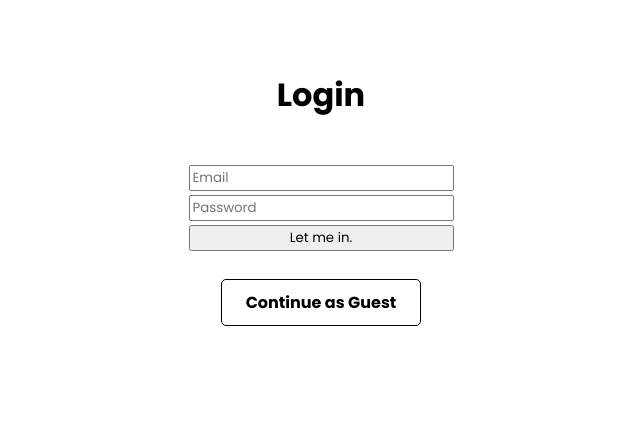
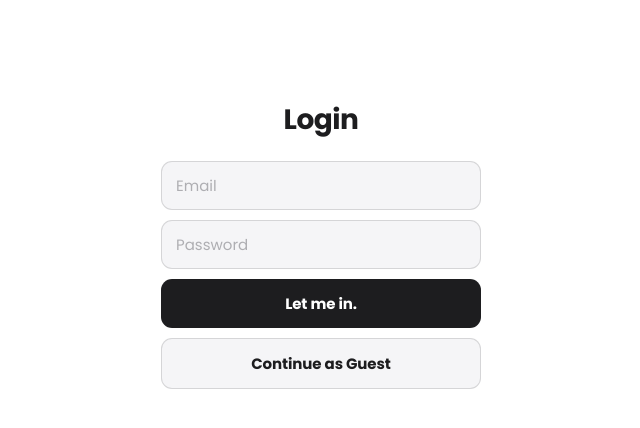
Before and after one commit to bowa41/routepyramid, a Flask app: template templates/login.html in a window 1280 px wide. Shown: the top 428 px of the page, without its empty margins (319-959 px from the left). Run offline with Flask 3, Linux system fonts and the light colour scheme; the template is opened without the code that fills it, so the values that code supplies are empty; some libraries are stand-ins or nearby versions.

Commit message:
login page styling

```diff
--- a/static/css/styles.css
+++ b/static/css/styles.css
@@ -450,26 +450,119 @@ select#year {
   width: 100%;
   margin: 0 auto;
   text-align: center;
-  margin-top: 50px;
+  margin-top: 80px;
   display: flex;
   flex-direction: column;
   align-items: center;
   justify-content: center;
-  gap: 12px;
+  gap: 10px;
+}
+
+.box h1 {
+  font-size: 28px;
+  font-weight: 600;
+  letter-spacing: -0.5px;
+  color: #1d1d1f;
+  margin-bottom: 10px;
+}
+
+.box form {
+  width: 320px;
+  display: flex;
+  flex-direction: column;
+  gap: 10px;
+  margin: 0;
+}
+
+.box form input[type="text"],
+.box form input[type="password"] {
+  width: 100%;
+  padding: 12px 14px;
+  border: 1px solid rgba(0,0,0,0.13);
+  border-radius: 11px;
+  background: #f5f5f7;
+  font-family: inherit;
+  font-size: 15px;
+  color: #1d1d1f;
+  transition: border-color 0.15s, box-shadow 0.15s;
+  outline: none;
+}
+
+.box form input:focus {
+  border-color: #0071e3;
+  box-shadow: 0 0 0 3px rgba(0,113,227,0.15);
+  background: white;
+}
+
+.box form input::placeholder {
+  color: #aeaeb2;
+}
+
+.box form button[type="submit"],
+.box .btn {
+  display: block;
+  width: 320px;
+  padding: 13px 16px;
+  text-align: center;
+  border-radius: 11px;
+  font-family: inherit;
+  font-size: 15px;
+  font-weight: 600;
+  cursor: pointer;
+  text-decoration: none;
+  transition: background 0.15s, transform 0.1s;
+  border: none;
+  letter-spacing: -0.1px;
+  box-sizing: border-box;
+}
+
+.box form button[type="submit"],
+.box .btn-primary {
+  background: #1d1d1f;
+  color: white;
+}
+
+.box form button[type="submit"]:hover,
+.box .btn-primary:hover {
+  background: #3a3a3c;
+}
+
+.box .btn-secondary {
+  background: #f5f5f7;
+  color: #1d1d1f;
+  border: 1px solid rgba(0,0,0,0.13);
+}
+
+.box .btn-secondary:hover {
+  background: #e8e8ed;
+}
+
+.box form button:active,
+.box .btn:active {
+  transform: scale(0.98);
 }
 
 .box a {
-    display: block;
-    width: 200px;
-    height: 250x;
-    text-decoration: none;
-    /* background: #4E9CAF; */
-    border: 1px solid black;
-    padding: 10px;
-    text-align: center;
-    border-radius: 5px;
-    /* color: white; */
-    color: black;
-    font-weight: bold;
-    /* line-height: 25px; */
+  display: block;
+  width: 320px;
+  text-decoration: none;
+  border: 1px solid rgba(0,0,0,0.13);
+  padding: 13px 16px;
+  text-align: center;
+  border-radius: 11px;
+  color: #1d1d1f;
+  font-weight: 500;
+  font-size: 15px;
+  background: #f5f5f7;
+  transition: background 0.15s, transform 0.1s;
+  box-sizing: border-box;
 }
+
+.box a:hover {
+  background: #e8e8ed;
+}
+
+.box p, .box ul {
+  color: #6e6e73;
+  font-size: 14px;
+}
```
